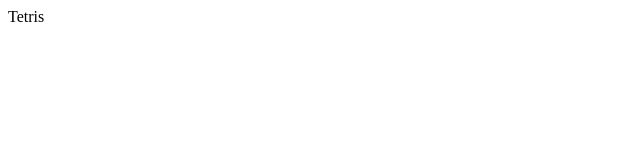
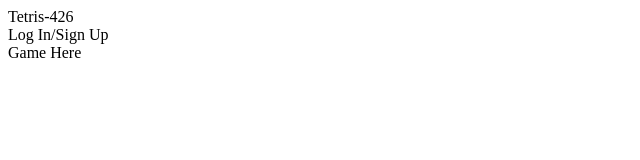
Before and after one commit to gdasd/Comp426FinalProject, a plain HTML site: page index.html in a window 1280 px wide. Shown: the whole page, without its empty margins (0-640 px from the left). Drawn offline with Linux system fonts and the light colour scheme.

Commit message:
update index

```diff
--- a/index.html
+++ b/index.html
@@ -10,8 +10,14 @@
     </head>
 
     <body>
-        <div id="root" >Tetris</div>
+        <div class="header" >
+            <div class="title">Tetris-426</div>
+            <div class="user">Log In/Sign Up</div>
+        </div>
 
+        <div class="game">
+            Game Here
+        </div>
         <!-- Include links to JavaScript files below -->
         <!-- TODO: Add link to jQuery here -->
         <!--script src="node_modules/jquery/dist/jquery.js"></script>
```
